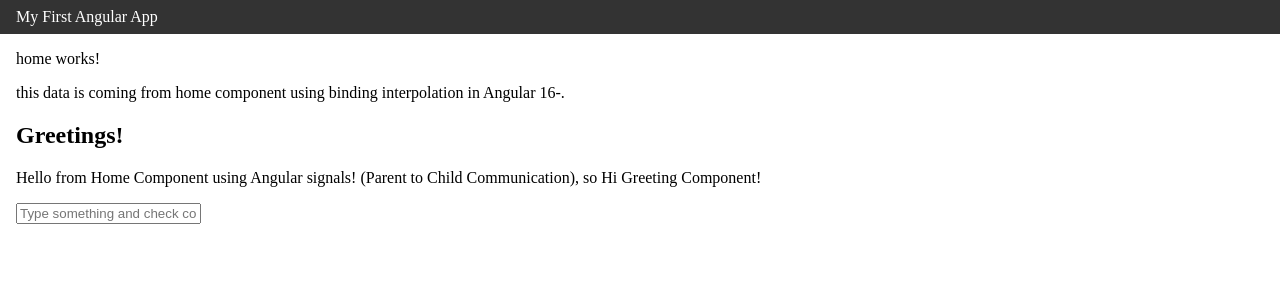
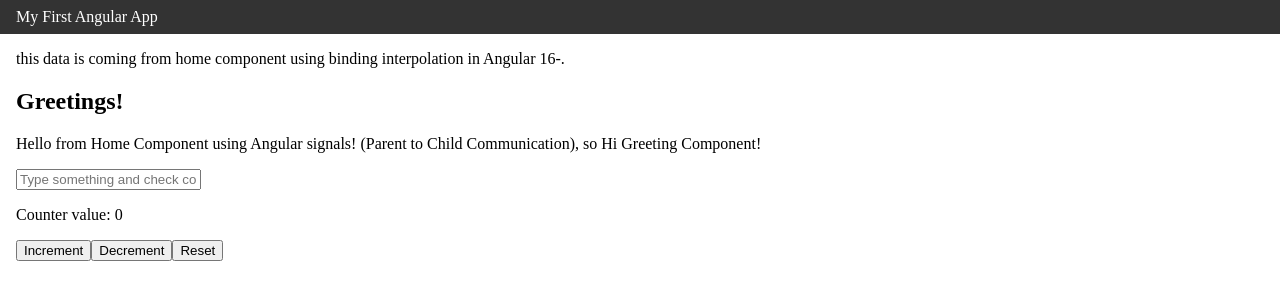
Before and after one commit to Kevindmm/myAngularPlayground, an Angular app: page / in a window 1280 px wide. Shown: the top 300 px of the page. Built offline with nearby package versions, Linux system fonts and the light colour scheme.

Commit message:
Counter Component added with click event binding functionality

```diff
--- /dev/null
+++ b/src/app/components/counter/counter.component.html
@@ -0,0 +1,7 @@
+<p>Counter value: {{ counterValue() }}</p> <!-- Display the current counter value using signal data binding -->
+
+<div>
+  <button (click)="increment()">Increment</button>
+  <button (click)="decrement()">Decrement</button>
+  <button (click)="reset()">Reset</button>
+</div>
--- /dev/null
+++ b/src/app/components/counter/counter.component.ts
@@ -0,0 +1,35 @@
+import { Component, signal } from '@angular/core';
+
+@Component({
+  selector: 'app-counter',
+  standalone: true,
+  imports: [],
+  templateUrl: './counter.component.html',
+  styleUrl: './counter.component.scss'
+})
+export class CounterComponent {
+  counterValue = signal(0);
+
+
+  increment() {
+    /**
+   * Increments the counter value by 1.
+   * Uses set() method to replace the current signal value with a new one (current + 1).
+   */
+    this.counterValue.set(this.counterValue() + 1);
+  }
+
+  decrement() {
+    /**
+     * Decrements the counter value by 1.
+     * Uses update() method to modify the current signal value based on its previous value.
+     */
+    this.counterValue.update(value => value - 1);
+  }
+
+  reset() {
+    // Reset the counter value to 0 using set method
+    this.counterValue.set(0);
+  }
+
+}
--- a/src/app/home/home.component.html
+++ b/src/app/home/home.component.html
@@ -1,5 +1,3 @@
-<p>home works!</p>
-
 <!-- Binding interpolation in Angular -->
 <p>{{ home }}</p>
 
@@ -8,3 +6,6 @@
 
 <!-- Listening to keyup event -->
 <input type="text" (keyup)="keyUpHandler($event)" placeholder="Type something and check console for key pressed"/>
+
+<!-- IGNORE -->
+ <app-counter/>
--- a/src/app/home/home.component.ts
+++ b/src/app/home/home.component.ts
@@ -1,10 +1,11 @@
 import { Component, signal } from '@angular/core';
 import { GreetingComponent } from '../components/greeting/greeting.component';
+import { CounterComponent } from '../components/counter/counter.component';
 
 @Component({
   selector: 'app-home',
   standalone: true,
-  imports: [GreetingComponent],
+  imports: [GreetingComponent, CounterComponent],
   templateUrl: './home.component.html',
   styleUrl: './home.component.scss'
 })
```
Also changed, not shown: src/app/components/counter/counter.component.scss (added), 1 other file (tests, documents, lock files or other folders).
